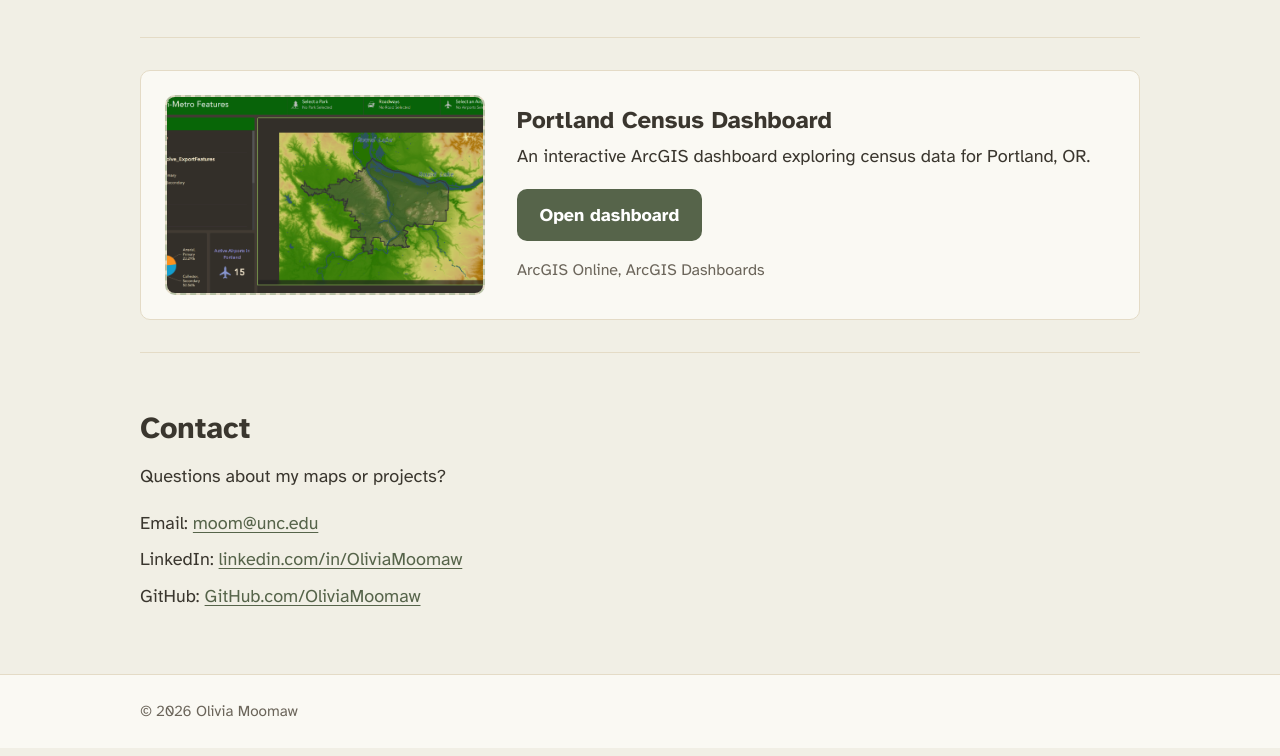
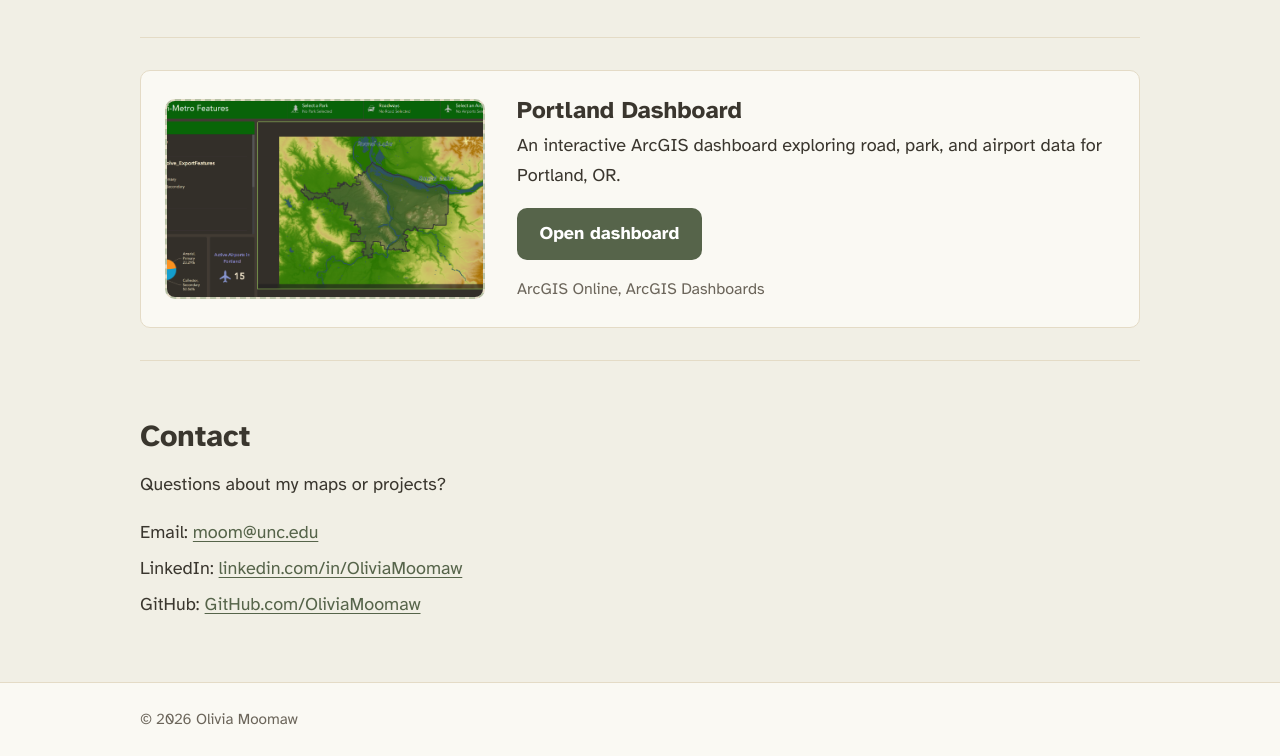
Before and after one commit to moom-unc/moom.github.io, a plain HTML site: page index.html in a window 1280 px wide. Shown: the part 7547-8303 px from the top of the page. Drawn offline with Linux system fonts and the light colour scheme.

```diff
--- a/index.html
+++ b/index.html
@@ -250,8 +250,8 @@
   </a>
 
   <div class="dash-info">
-    <h3>Portland Census Dashboard</h3>
-    <p>An interactive ArcGIS dashboard exploring census data for Portland, OR.</p>
+    <h3>Portland Dashboard</h3>
+    <p>An interactive ArcGIS dashboard exploring road, park, and airport data for Portland, OR.</p>
     <a class="dash-button" href="https://unc.maps.arcgis.com/apps/dashboards/ba345d755eb04d1da6b2d354ce69ef3a" target="_blank" rel="noopener">Open dashboard</a>
     <p class="dash-tools">ArcGIS Online, ArcGIS Dashboards</p>
   </div>
```
